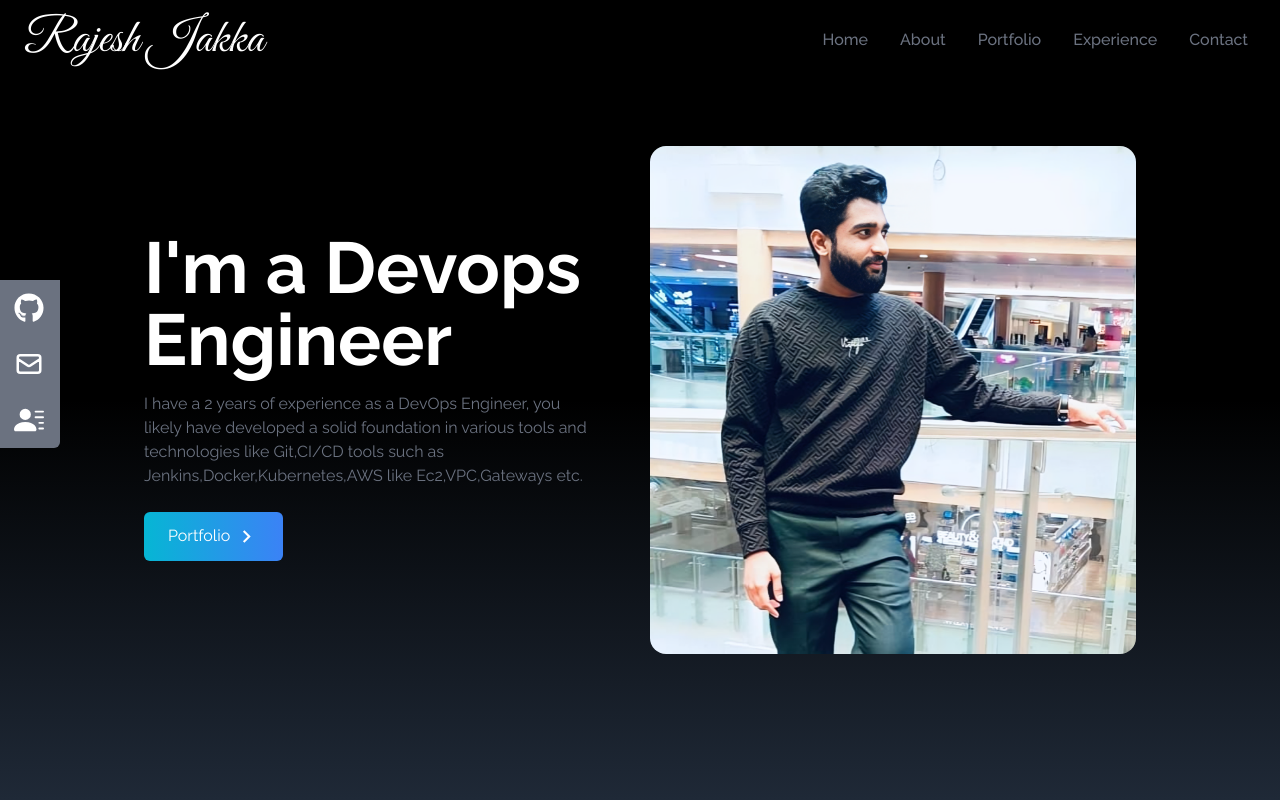
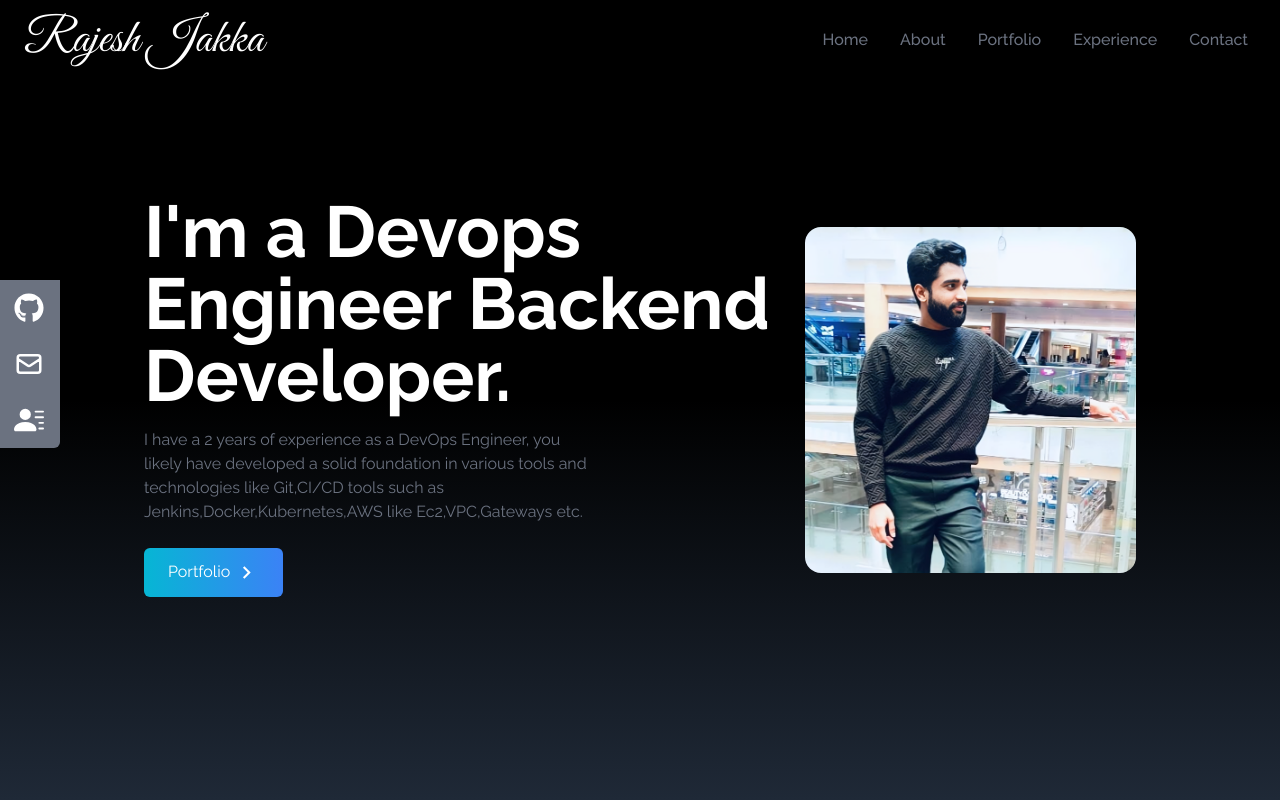
Before and after one commit to RajeshJakka4/rajesh-react-portfolio, a React (Create React App) app: page / in a window 1280 px wide. Shown: the top 800 px of the page. Built offline with nearby package versions, Linux system fonts and the light colour scheme.

Commit message:
small chages in code

```diff
--- a/src/components/Home.jsx
+++ b/src/components/Home.jsx
@@ -14,6 +14,7 @@ const Home = () => {
         <div className="flex flex-col justify-center h-full">
           <h2 className="text-4xl sm:text-7xl font-bold text-white">
             I'm a Devops Engineer
+            Backend Developer.
           </h2>
           <p className="text-gray-500 py-4 max-w-md">
             I have a 2 years of experience as a DevOps Engineer,
```
